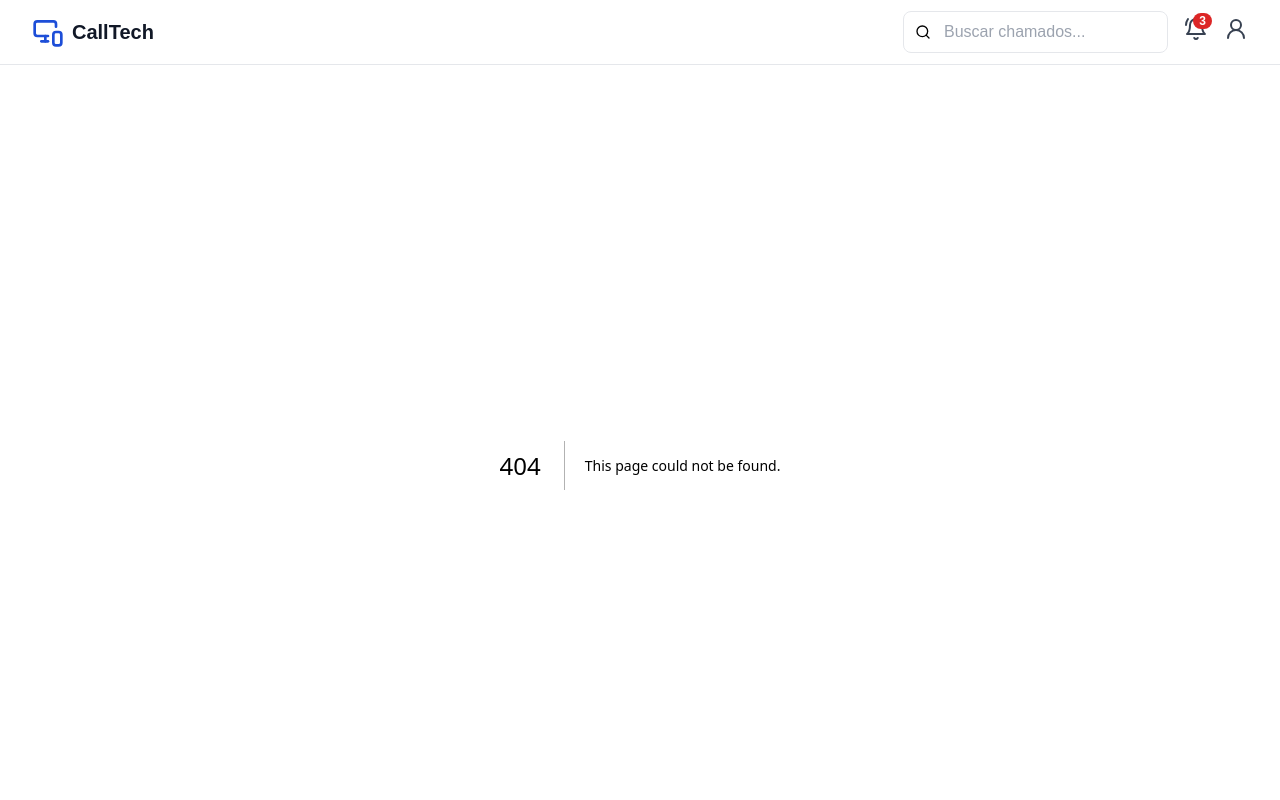
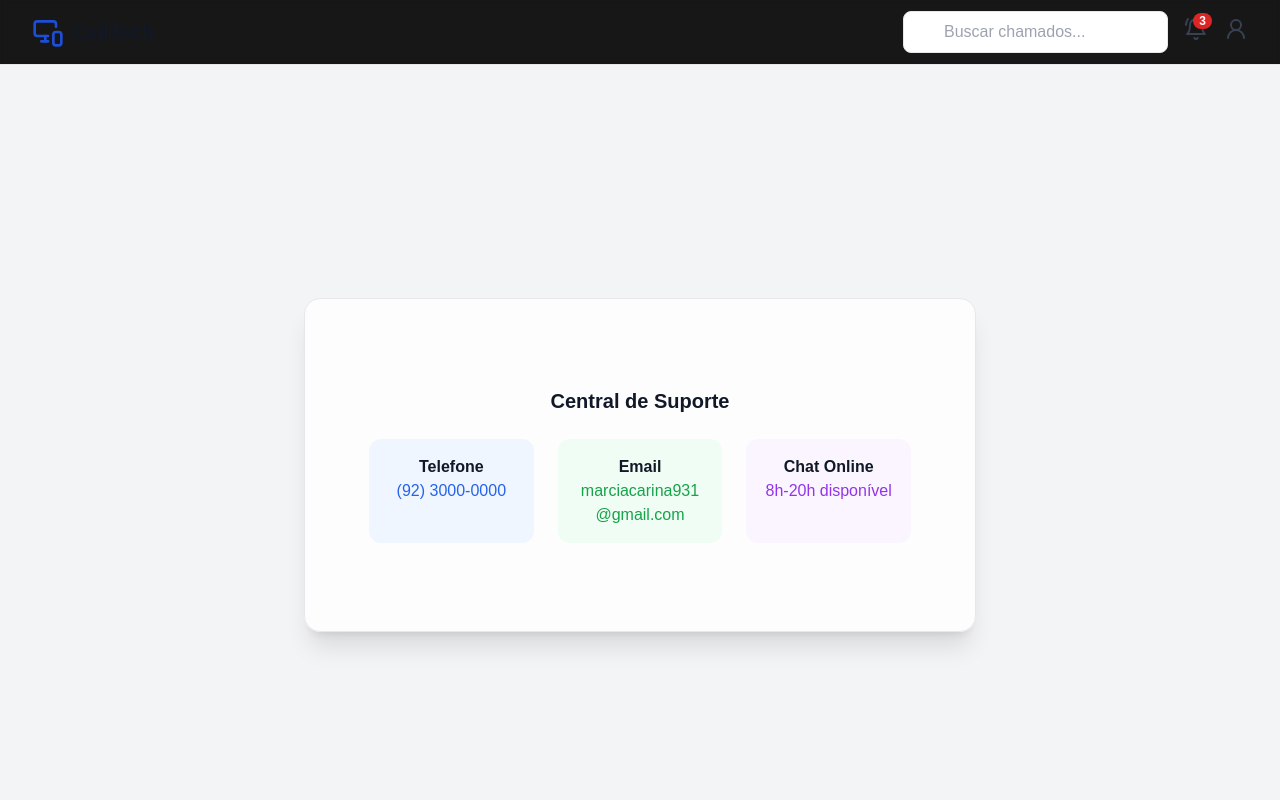
Before and after one commit to mcarina/chamado-tecnico-next-js, a Next.js app: page /Suporte in a window 1280 px wide. Before the commit this address had no page. Shown: the top 800 px of the page. Built offline with nearby package versions, Linux system fonts and the light colour scheme.

Commit message:
area de suporte

```diff
--- /dev/null
+++ b/src/app/(root)/Suporte/page.tsx
@@ -0,0 +1,30 @@
+export default function Suporte() {
+    return (
+        <section className="min-h-screen flex items-center justify-center bg-gray-100 p-6">
+            <div className="max-w-2xl w-full border shadow-xl bg-white/80 backdrop-blur-sm rounded-2xl p-8">
+                {/* Informações de Contato Direto */}
+                <div className="mt-6 mb-6 p-8">
+                    <h3 className="text-xl font-bold text-center text-gray-900 mb-6">
+                        Central de Suporte
+                    </h3>
+                    <div className="grid grid-cols-1 md:grid-cols-3 gap-6 text-center">
+                        <div className="p-4 bg-blue-50 rounded-xl">
+                            <h4 className="font-semibold text-gray-900">Telefone</h4>
+                            <p className="text-blue-600 break-words">(92) 3000-0000</p>
+                        </div>
+                        <div className="p-4 bg-green-50 rounded-xl">
+                            <h4 className="font-semibold text-gray-900">Email</h4>
+                            <p className="text-green-600 break-words">
+                                marciacarina931@gmail.com
+                            </p>
+                        </div>
+                        <div className="p-4 bg-purple-50 rounded-xl">
+                            <h4 className="font-semibold text-gray-900">Chat Online</h4>
+                            <p className="text-purple-600">8h-20h disponível</p>
+                        </div>
+                    </div>
+                </div>
+            </div>
+        </section>
+    );
+}
--- a/src/app/(root)/components/Cards/DashboardCards.tsx
+++ b/src/app/(root)/components/Cards/DashboardCards.tsx
@@ -4,6 +4,7 @@ import { LuPhone, LuAlarmClockCheck, LuInfo, LuCalendarCheck2, LuCircleCheckBig
 const DashboardcardsHome = ({ setFilter }: { setFilter: (value: string) => void }) => {
     return (
         <>
+
             <DashboradCards
                 title="Total de chamados"
                 status="total"
--- a/src/components/Cards/DashboradCards.tsx
+++ b/src/components/Cards/DashboradCards.tsx
@@ -13,7 +13,10 @@ const DashboradCards = ({ title, number, children, icon: Icon, status, onClick }
   const colorClasses = status ? getStatusColor(status) : "border-gray-200";
 
   return (
-    <article className="grid grid-cols-1 md:grid-cols-2 lg:grid-cols-5 gap-6 mb-8" onClick={onClick}>
+    <article
+    className="grid grid-cols-1 md:grid-cols-1 lg:grid-cols-5 gap-6 mb-8"
+    onClick={onClick}
+    >
       <div className={`rounded-xl shadow p-6 bg-white border min-w-[200px] ${colorClasses}`}>
           <header className="flex flex-row items-center justify-between space-y-0 pb-2">
               {Icon && <Icon className="w-5 h-5 text-blue-500" />}
--- a/src/components/Footer.tsx
+++ b/src/components/Footer.tsx
@@ -10,7 +10,7 @@ const Footer = () => {
                     <div className="flex flex-col md:flex-row justify-between items-center">
                         <p className="text-blue-100 text-sm">© 2025 CallTech. Todos os direitos reservados.</p>
                         <div className="flex items-center space-x-6 mt-4 md:mt-0">
-                            <Link href="#" className="flex items-center space-x-1 text-blue-100 text-sm">
+                            <Link href="/Suporte" className="flex items-center space-x-1 text-blue-100 text-sm">
                                 <LuPhone className="h-4 w-4 mr-2 mt-0" />
                                 Suporte
                             </Link>
```
